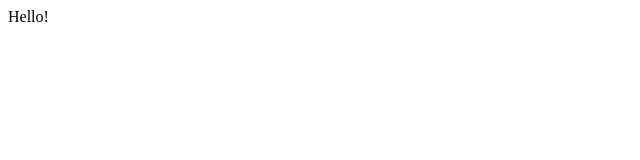
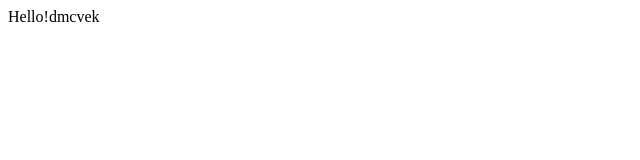
Before and after one commit to kellettemma/monorepo, a website: page packages/pkg1/index.html in a window 1280 px wide. Shown: the full height of the page, 0-640 px from the left. Drawn offline with Linux system fonts and the light colour scheme.

Commit message:
Update index.html

```diff
--- a/packages/pkg1/index.html
+++ b/packages/pkg1/index.html
@@ -5,7 +5,7 @@
 </head>
 
 <body>
-    <p>Hello!</p>
+    <p>Hello!dmcvek</p>
 </body>
 </body>
 
```
